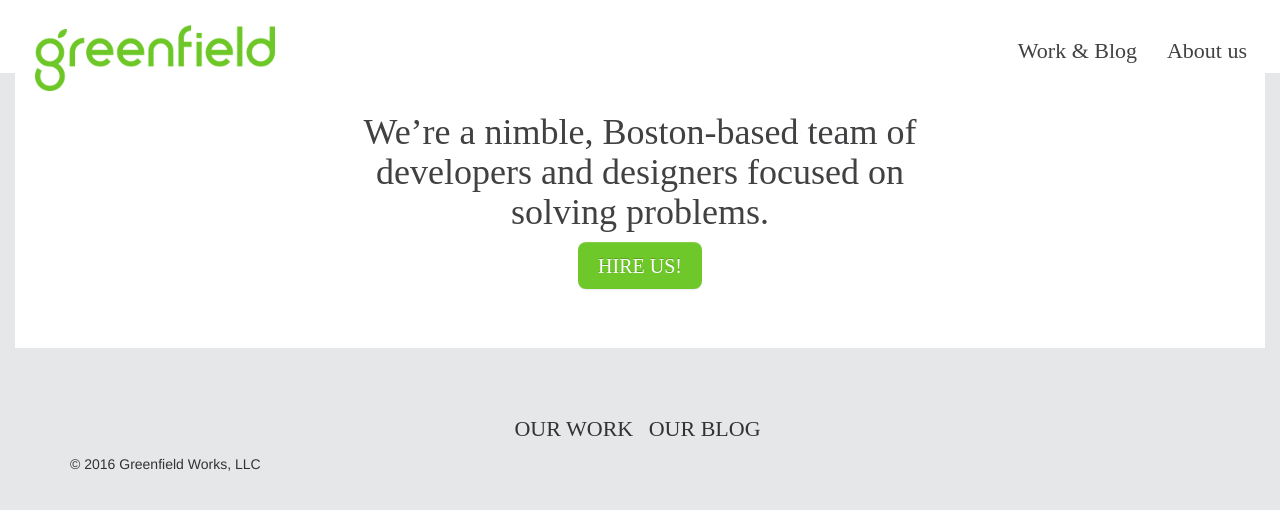
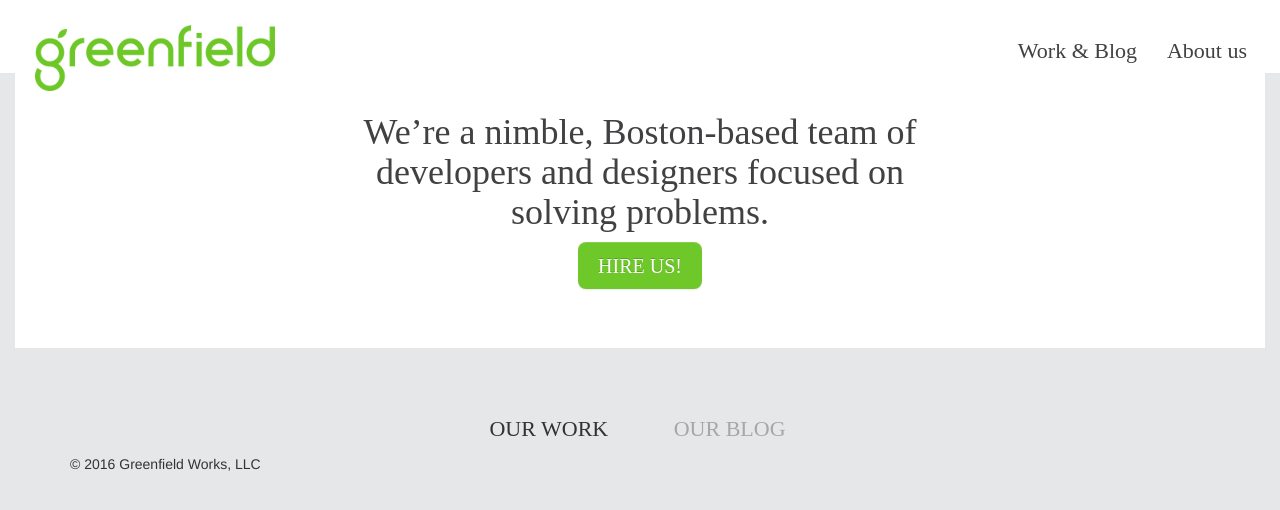
Before and after one commit to greenfieldhq/greenfieldhq.github.io, a Jekyll site: the page built from index.md, in a window 1280 px wide. Shown: the top 510 px of the page. Built offline with Jekyll 4.4.1, drawn with Linux system fonts in a browser that asks for light colours; nearby versions of some CDN libraries; some web fonts are replaced; library files that are not in the unit come from our copies.

Commit message:
Lighten inactive link

```diff
--- a/assets/css/greenfield.scss
+++ b/assets/css/greenfield.scss
@@ -6,13 +6,14 @@
 
 $brand-primary: #6EC829;
 $gray-base: #414042;
-$gray-light: #E6E7E8;
+$gray-light: lighten($gray-base, 40%);
+$gray-lighter: #E6E7E8;
 $font-primary: 'Celias';
 $font-primary-bold: 'Celias Bold';
 $font-secondary-italic: 'Proxima Nova Italic';
 
 body {
-  background-color: $gray-light;
+  background-color: $gray-lighter;
 }
 
 h1, h2, h3 {
@@ -31,12 +32,19 @@ section.header {
 }
 
 section.page-body {
-  background-color: $gray-light;
+  background-color: $gray-lighter;
 
   div.title {
     margin-top: 65px;
     font-size: 22px;
     font-family: $font-primary-bold;
+    li {
+      padding-right: 30px;
+      padding-left: 30px;
+    }
+    li.inactive {
+      color: $gray-light;
+    }
   }
 }
 
--- a/index.md
+++ b/index.md
@@ -26,7 +26,7 @@ tagline: Supporting tagline
     <center>
       <ul class="list-inline">
         <li>OUR WORK</li>
-        <li>OUR BLOG</li>
+        <li class="inactive">OUR BLOG</li>
       </ul>
     </center>
   </div>
```
